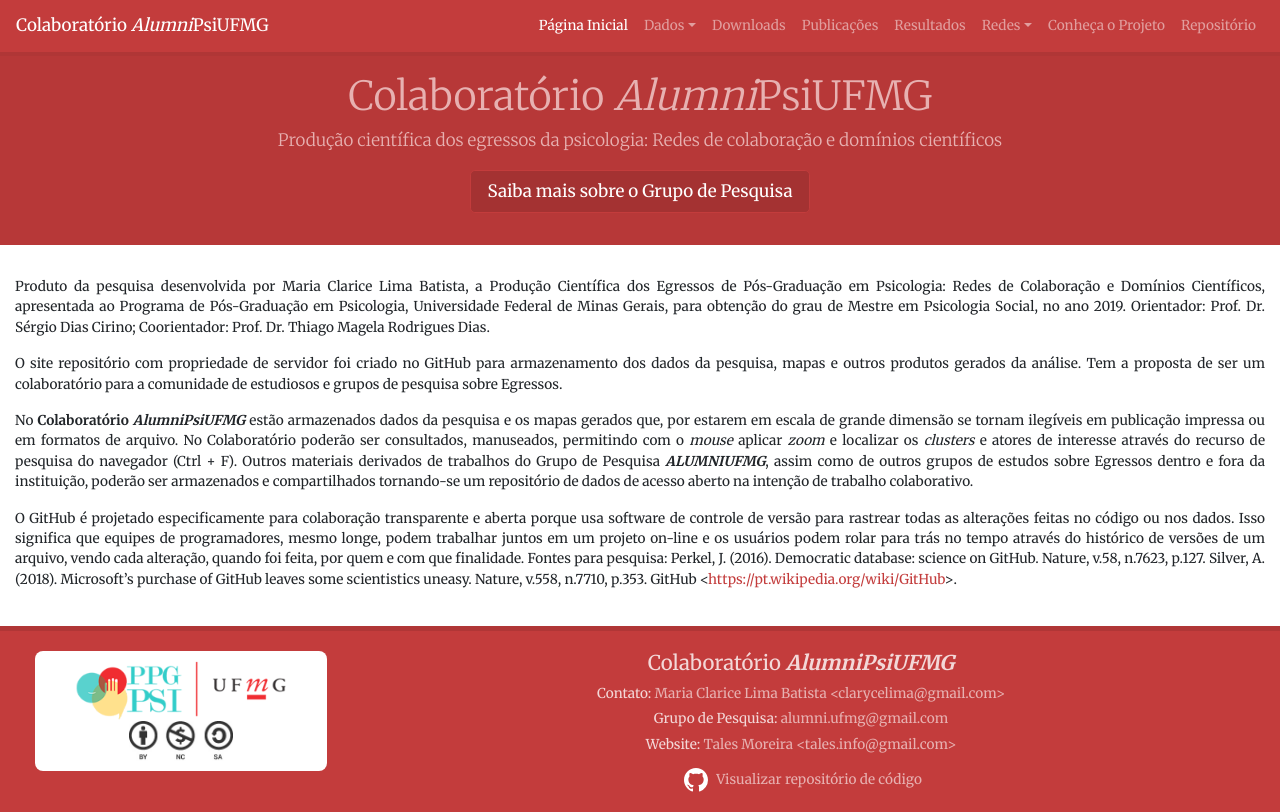
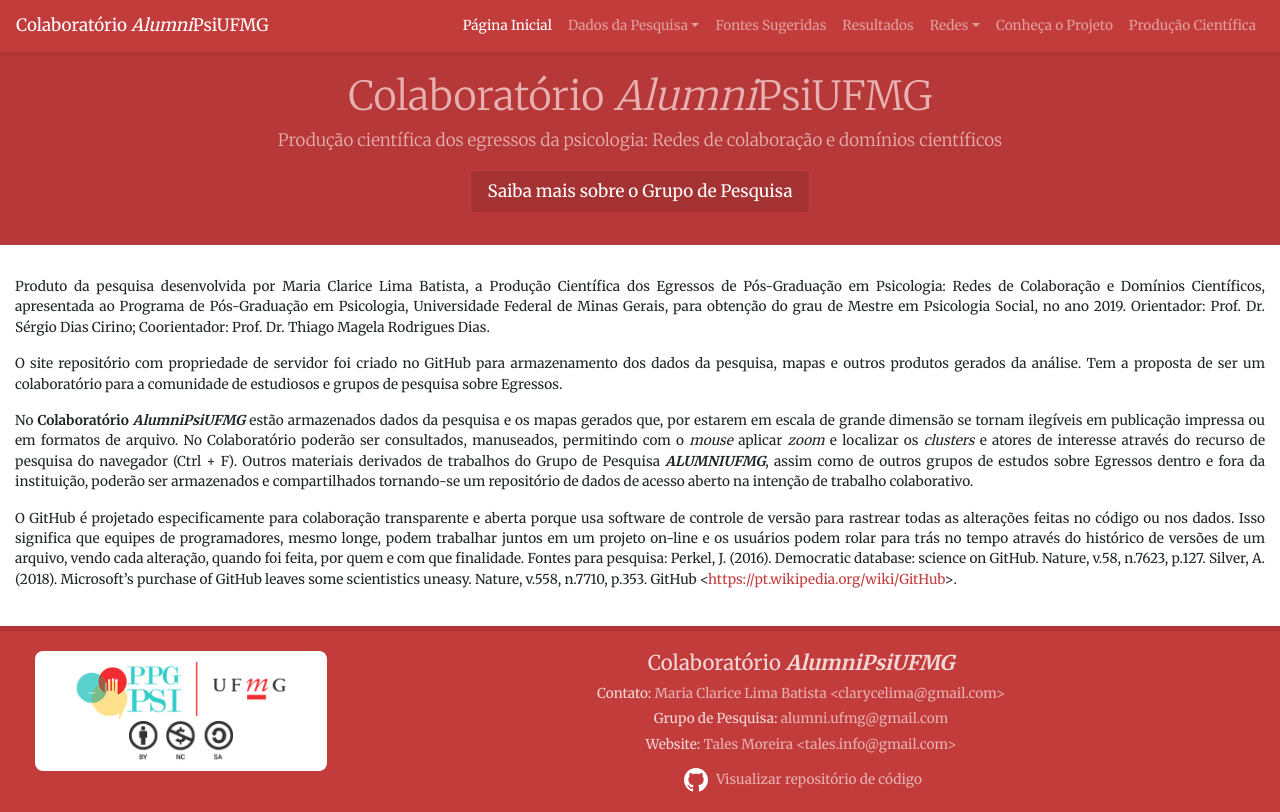
Before and after one commit to clarycelima/AlumniPsiUFMG, a Vue app in the folder site/: page /#/ in a window 1280 px wide. Built offline with nearby package versions, Linux system fonts and the light colour scheme.

Commit message:
correções

```diff
--- a/site/package.json
+++ b/site/package.json
@@ -28,8 +28,8 @@
     "eslint": "^5.8.0",
     "eslint-plugin-vue": "^5.0.0",
     "lint-staged": "^8.1.4",
-    "node-sass": "^4.9.0",
     "prerender-spa-plugin": "^3.0.0-beta.2",
+    "sass": "^1.52.3",
     "sass-loader": "^7.1.0",
     "vue-template-compiler": "^2.5.21"
   },
--- a/site/src/components/Navbar.vue
+++ b/site/src/components/Navbar.vue
@@ -9,16 +9,14 @@
             <li class="nav-item">
                 <router-link class="nav-link" to="/">Página Inicial</router-link>
             </li>
-            <b-nav-item-dropdown text="Dados" right>
+            <b-nav-item-dropdown text="Dados da Pesquisa" right>
                 <b-dropdown-item to="/dados/script-lattes">Dados obtidos através do ScriptLattes</b-dropdown-item>
                 <b-dropdown-item to="/dados/publicacoes">Registros de publicação</b-dropdown-item>
                 <b-dropdown-item to="/dados/orientacoes">Registros de orientações</b-dropdown-item>
+                <b-dropdown-item to="/downloads">Downloads</b-dropdown-item>
             </b-nav-item-dropdown>
             <li class="nav-item">
-                <router-link class="nav-link" to="/downloads">Downloads</router-link>
-            </li>
-            <li class="nav-item">
-                <router-link class="nav-link" to="/publicacoes">Publicações</router-link>
+                <router-link class="nav-link" to="/publicacoes">Fontes Sugeridas</router-link>
             </li>
             <li class="nav-item">
                 <router-link class="nav-link" to="/resultados">Resultados</router-link>
@@ -42,7 +40,7 @@
             </li>
 
             <li class="nav-item">
-                <router-link class="nav-link" to="/repositorio">Repositório</router-link>
+                <router-link class="nav-link" to="/repositorio">Produção Científica</router-link>
             </li>
             <!--<li class="nav-item ml-4">
                 <a class="github" title="Ir para o repositório" target="_blank" href="https://github.com/clarycelima/AlumniPsiUFMG/tree/master"><svg height="36" class="octicon octicon-mark-github" viewBox="0 0 16 16" version="1.1" width="32" aria-hidden="true"><path fill-rule="evenodd" d="M8 0C3.58 0 0 3.58 0 8c0 3.54 2.29 6.53 5.47 7.59.4.07.55-.17.55-.38 0-.19-.01-.82-.01-1.49-2.01.37-2.53-.49-2.69-.94-.09-.23-.48-.94-.82-1.13-.28-.15-.68-.52-.01-.53.63-.01 1.08.58 1.23.82.72 1.21 1.87.87 2.33.66.07-.52.28-.87.51-1.07-1.78-.2-3.64-.89-3.64-3.95 0-.87.31-1.59.82-2.15-.08-.2-.36-1.02.08-2.12 0 0 .67-.21 2.2.82.64-.18 1.32-.27 2-.27.68 0 1.36.09 2 .27 1.53-1.04 2.2-.82 2.2-.82.44 1.1.16 1.92.08 2.12.51.56.82 1.27.82 2.15 0 3.07-1.87 3.75-3.65 3.95.29.25.54.73.54 1.48 0 1.07-.01 1.93-.01 2.2 0 .21.15.46.55.38A8.013 8.013 0 0 0 16 8c0-4.42-3.58-8-8-8z"></path></svg></a>
--- a/site/src/views/Artigos.vue
+++ b/site/src/views/Artigos.vue
@@ -1,13 +1,15 @@
 <template>
     <div>
-        <cabecalho titulo="Publicações"/>
+        <cabecalho titulo="Fontes Sugeridas"/>
         <div class="container-fluid mb-4">
+            <!--
             <ul class="list-group">
                 <li class="list-group-item"><a target="blank" href="/AlumniPsiUFMG/artigos/artigo-rlars-2019.pdf">
                 ANÁLISE DE REDES NA PRODUÇÃO CIENTÍFICA DA PSICOLOGIA DO BRASIL: aspectos da internacionalização
                 </a></li>
             </ul>
             <h4 class="mt-5 mb-3 text-center">Fontes Sugeridas</h4>
+            -->
             <ul class="list-group">
                 <li class="list-group-item"><a target="blank" href="/AlumniPsiUFMG/artigos/EGRESSOS/Acompanhamento de egresso.pdf">
                 Acompanhamento de egresso
--- a/site/src/views/Repositorio.vue
+++ b/site/src/views/Repositorio.vue
@@ -1,6 +1,6 @@
 <template>
     <div>
-        <cabecalho titulo="Repositório"/>
+        <cabecalho titulo="Produção Científica"/>
         <div class="container-fluid mb-4">
             <h4 class="mt-5 mb-3 text-center">Link da dissertação no Repositório UFMG</h4>
             <a class="text-center d-block" href="https://repositorio.ufmg.br/browse?type=author&value=Maria+Clarice+Lima+Batista&value_lang=pt_BR">
```
Also changed, not shown: 1 other file (tests, documents, lock files or other folders).
